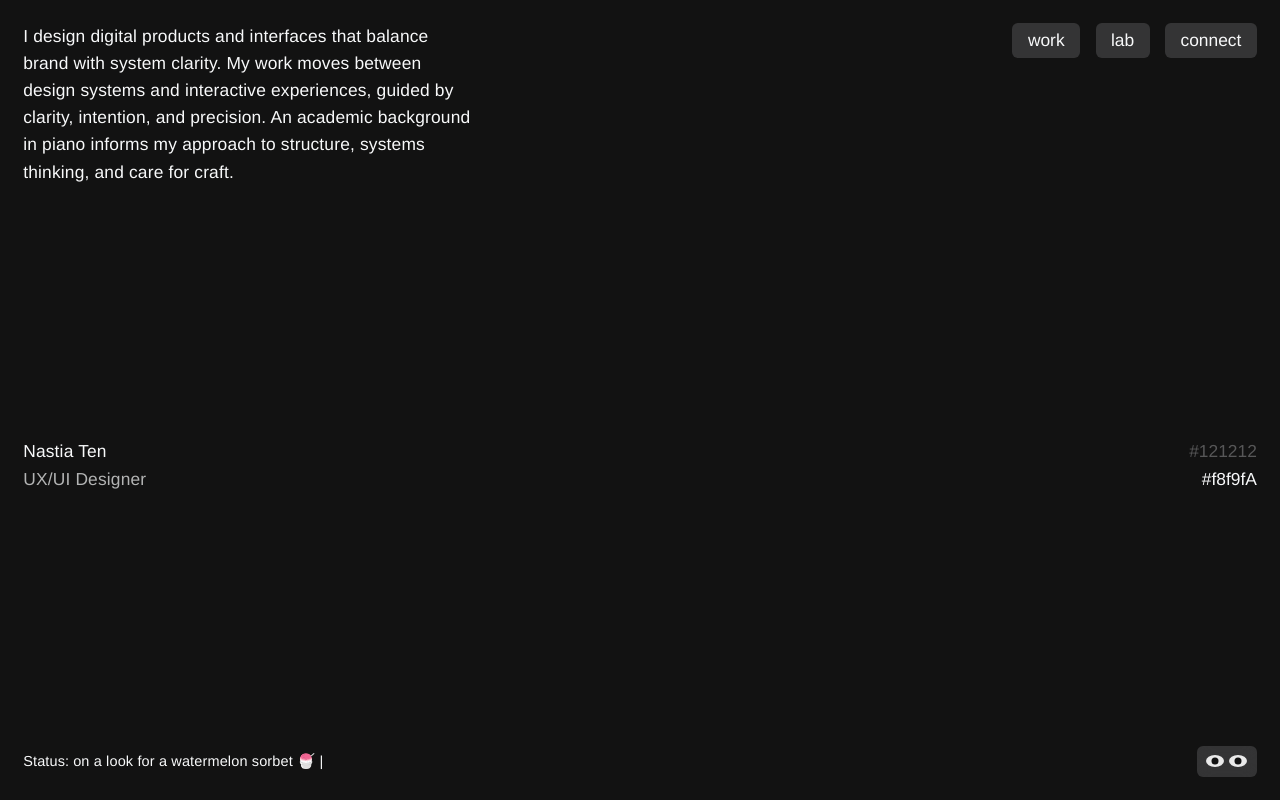
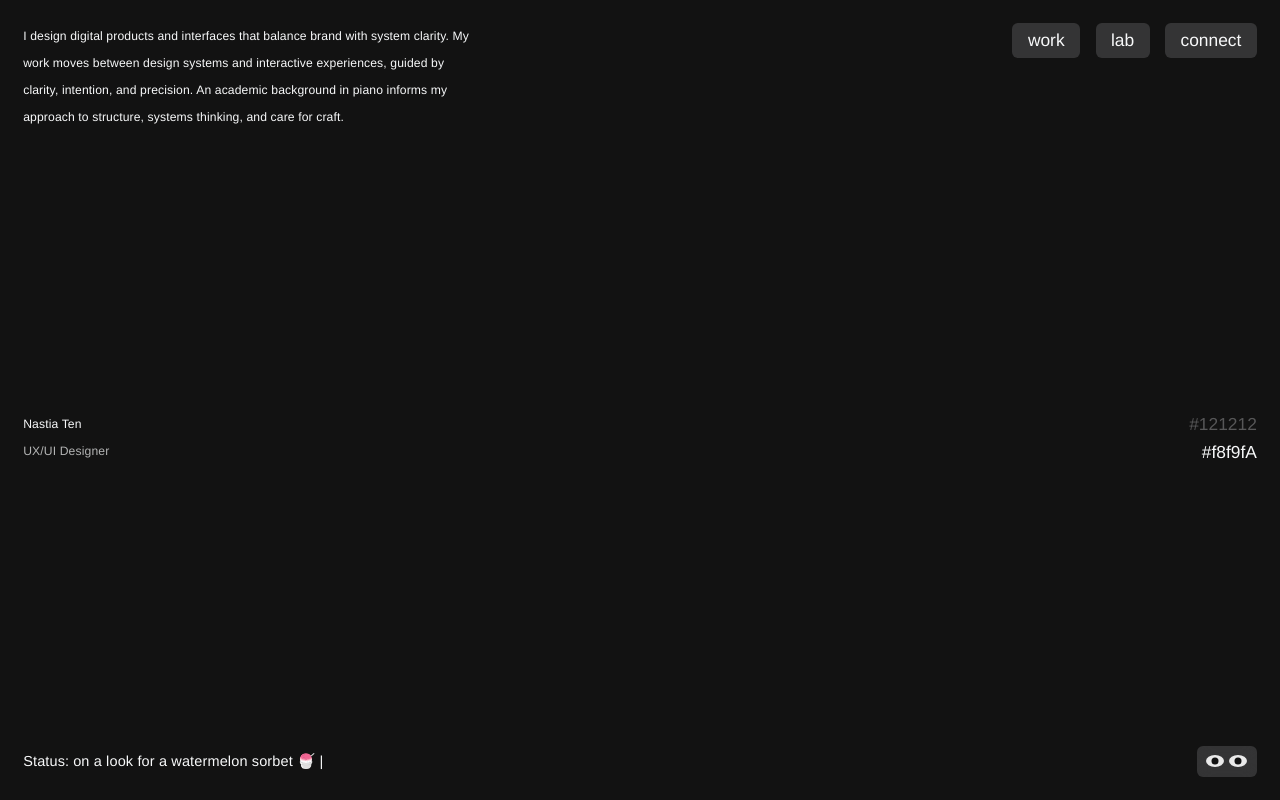
Before and after one commit to tenastia/Portfolio-2026, a Next.js app: page / in a window 1280 px wide. Built offline with nearby package versions, Linux system fonts and the light colour scheme; a web font is replaced by a local one.

Commit message:
Reduce body-md font size by 30%
Decreases --text-body-md from 1.125rem to 0.7875rem so body copy reads
less heavy at 1440px and larger viewports.

https://claude.ai/code/session_01VnKUKMdcPdEEmGsqUqTBkT

```diff
--- a/src/app/globals.css
+++ b/src/app/globals.css
@@ -24,7 +24,7 @@
   --text-h3: 1.9375rem;
   --text-h4: 1.625rem;
   --text-h5: 1.375rem;
-  --text-body-md: 1.125rem;
+  --text-body-md: 0.7875rem;
   --text-body-sm: 0.9375rem;
   --text-caption: 0.8125rem;
   --text-button: 1.125rem;
```
